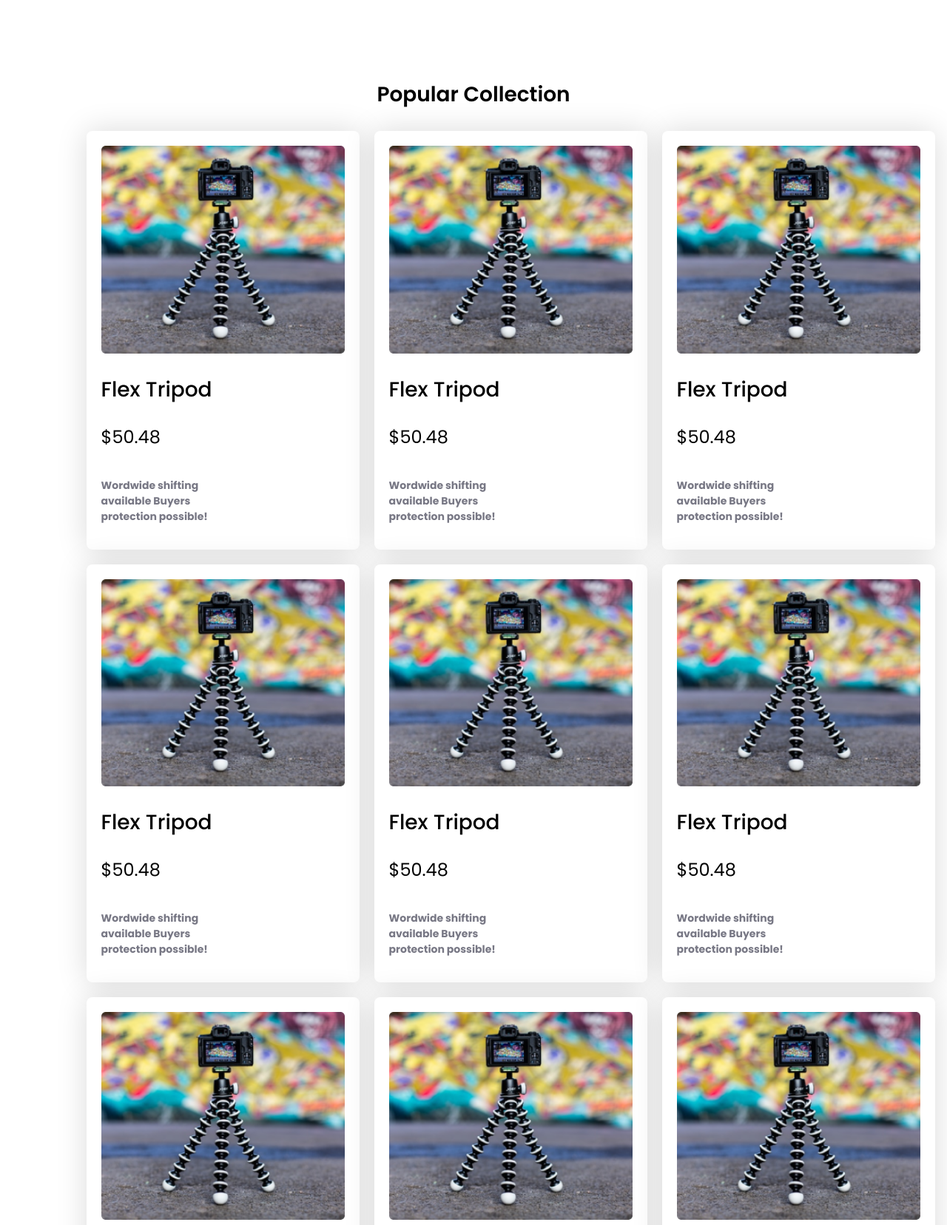
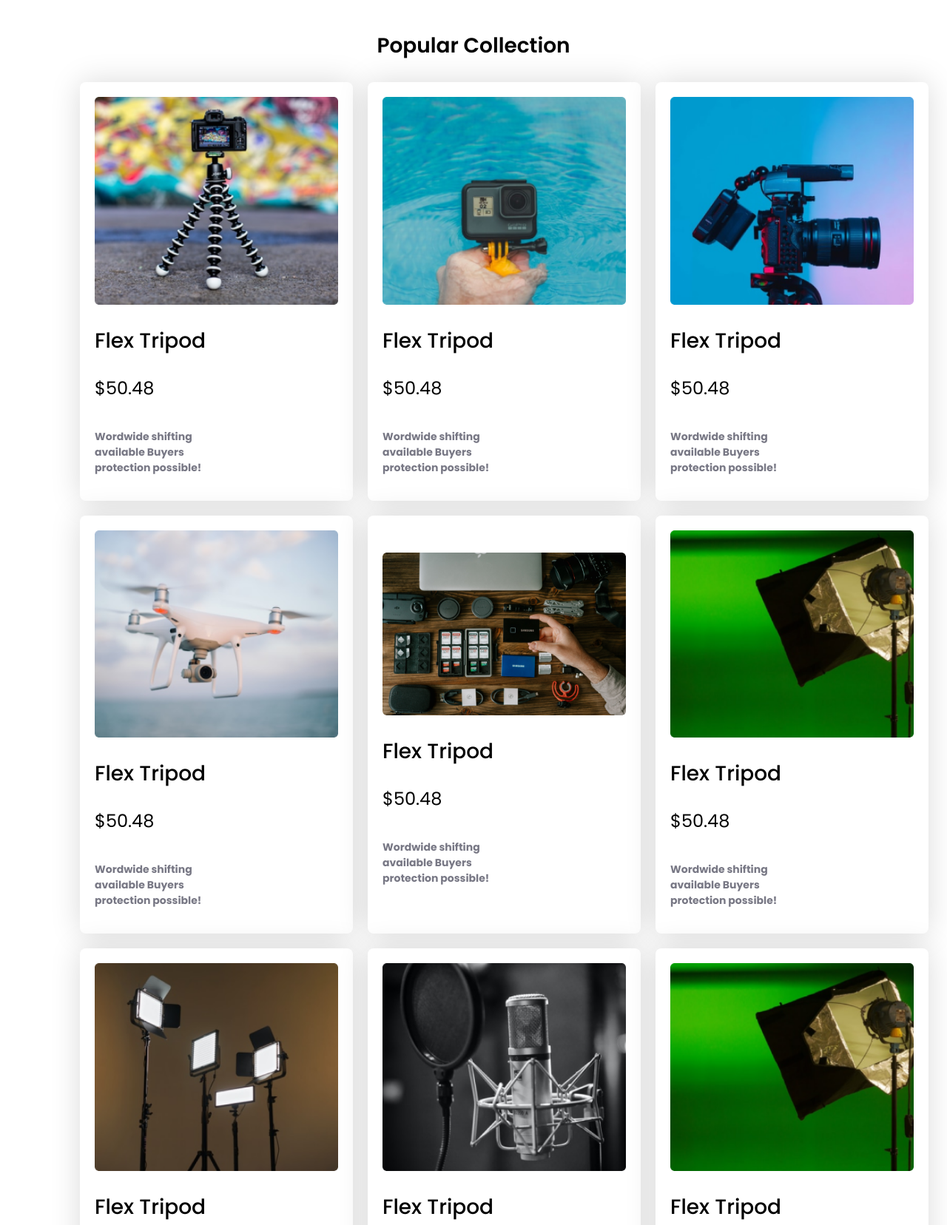
Before and after one commit to Shafi031/Responsive-gadgets, a plain HTML site: page index.html in a window 1280 px wide. Shown: the part 800-2456 px from the top of the page at 74% size. Drawn offline with Linux system fonts and the light colour scheme.

Commit message:
first commit

```diff
--- a/gadget.html
+++ b/index.html
@@ -60,7 +60,7 @@
                 </img>
             </div>
             <div class="box">
-                <img class="box-image" src="./style/images/tripod.png" alt="">
+                <img class="box-image" src="./style/images/action.png" alt="">
                     <h3 class="box-title">Flex Tripod</h3>
                     <h3 class="box-price">$50.48</h3>
                     <p class="box-para grey">Wordwide shifting available
@@ -68,7 +68,7 @@
                 </img>
             </div>
             <div class="box">
-                <img class="box-image" src="./style/images/tripod.png" alt="">
+                <img class="box-image" src="./style/images/camera.png" alt="">
                     <h3 class="box-title">Flex Tripod</h3>
                     <h3 class="box-price">$50.48</h3>
                     <p class="box-para grey">Wordwide shifting available
@@ -76,7 +76,7 @@
                 </img>
             </div>
             <div class="box">
-                <img class="box-image" src="./style/images/tripod.png" alt="">
+                <img class="box-image" src="./style/images/drone.png" alt="">
                     <h3 class="box-title">Flex Tripod</h3>
                     <h3 class="box-price">$50.48</h3>
                     <p class="box-para grey">Wordwide shifting available
@@ -84,7 +84,7 @@
                 </img>
             </div>
             <div class="box">
-                <img class="box-image" src="./style/images/tripod.png" alt="">
+                <img class="box-image" src="./style/images/gear.png" alt="">
                     <h3 class="box-title">Flex Tripod</h3>
                     <h3 class="box-price">$50.48</h3>
                     <p class="box-para grey">Wordwide shifting available
@@ -92,7 +92,7 @@
                 </img>
             </div>
             <div class="box">
-                <img class="box-image" src="./style/images/tripod.png" alt="">
+                <img class="box-image" src="./style/images/single-light.png" alt="">
                     <h3 class="box-title">Flex Tripod</h3>
                     <h3 class="box-price">$50.48</h3>
                     <p class="box-para grey">Wordwide shifting available
@@ -100,7 +100,7 @@
                 </img>
             </div>
             <div class="box">
-                <img class="box-image" src="./style/images/tripod.png" alt="">
+                <img class="box-image" src="./style/images/lights.png" alt="">
                     <h3 class="box-title">Flex Tripod</h3>
                     <h3 class="box-price">$50.48</h3>
                     <p class="box-para grey">Wordwide shifting available
@@ -108,7 +108,7 @@
                 </img>
             </div>
             <div class="box">
-                <img class="box-image" src="./style/images/tripod.png" alt="">
+                <img class="box-image" src="./style/images/mic.png" alt="">
                     <h3 class="box-title">Flex Tripod</h3>
                     <h3 class="box-price">$50.48</h3>
                     <p class="box-para grey">Wordwide shifting available
@@ -116,7 +116,7 @@
                 </img>
             </div>
             <div class="box">
-                <img class="box-image" src="./style/images/tripod.png" alt="">
+                <img class="box-image" src="./style/images/single-light.png" alt="">
                     <h3 class="box-title">Flex Tripod</h3>
                     <h3 class="box-price">$50.48</h3>
                     <p class="box-para grey">Wordwide shifting available
@@ -130,8 +130,8 @@
                 <img class="img" src="./style/images/setup.png" alt="">
 
             <div class="img-header">
-                <h3 class="section-title">Featured products at one place</h3>
-                <p class="section-para grey">Amet minim mollit non deserunt ullamco est sit aliqua dolor do amet sint. Velit officia consequat duis enim velit mollit. Exercitation veniam consequat sunt nostrud amet.</p>
+                <div class="section-title">Featured products at one place</div>
+                <div class="section-para grey">Amet minim mollit non deserunt ullamco est sit aliqua dolor do amet sint. Velit officia consequat duis enim velit mollit. Exercitation veniam consequat sunt nostrud amet.</div>
 
                 <button class="btn-primary">Join Now</button>
 
--- a/style/style.css
+++ b/style/style.css
@@ -65,9 +65,9 @@
 
 }
 
-.left{
+/* .left{
 
-}
+} */
 
 .section-title{
     font-weight: 700;
@@ -96,6 +96,9 @@
 .right{
     display: flex;
     align-items: center;
+    background-image: url(./images/Circle\ design.svg);
+    background-size: 475px 475px;
+    background-repeat: no-repeat;
 
 }
 
@@ -110,18 +113,18 @@
 
 .sponsor{
 
-        /* Border and Gradient */
+
         border-top: 2px solid transparent;
         border-bottom: 2px solid transparent;
         background-image:
-          linear-gradient(to right, rgba(192, 204, 218, 0.1), rgba(192, 204, 218, 0.6), rgba(192, 204, 218, 0.1)),
-          linear-gradient(to right, rgba(192, 204, 218, 0.1), rgba(192, 204, 218, 0.6), rgba(192, 204, 218, 0.1));
+        linear-gradient(to right, rgba(192, 204, 218, 0.1), rgba(192, 204, 218, 0.6), rgba(192, 204, 218, 0.1)),
+        linear-gradient(to right, rgba(192, 204, 218, 0.1), rgba(192, 204, 218, 0.6), rgba(192, 204, 218, 0.1));
         background-position: top, bottom;
         background-size: 100% 2px, 100% 2px;
         background-repeat: no-repeat;
         margin: 20px auto;
 
-        /* Grid Layout */
+
         display: flex;
         justify-content: center;
         gap: 70px;
@@ -138,8 +141,10 @@
 /* Conatiner  */
 
 .main-width{
-    width: 1047px;
-    margin: 196px auto ;
+    max-width: 1200px;
+    margin: 0 auto ;
+    padding-left: 100px;
+    padding-right: 100px;
 
 
 }
@@ -194,7 +199,7 @@
 .final-text{
     display: flex;
     justify-content: space-between;
-    gap: 100px;
+    gap: 50px;
     margin: 165px auto;
     align-items: center;
 }
@@ -232,3 +237,11 @@
     font-weight: 700;
     font-size: .875rem;
  }
+
+
+@media screen and (max-width: 576px){
+    .menu{
+        flex-direction: column;
+    }
+
+}
```
